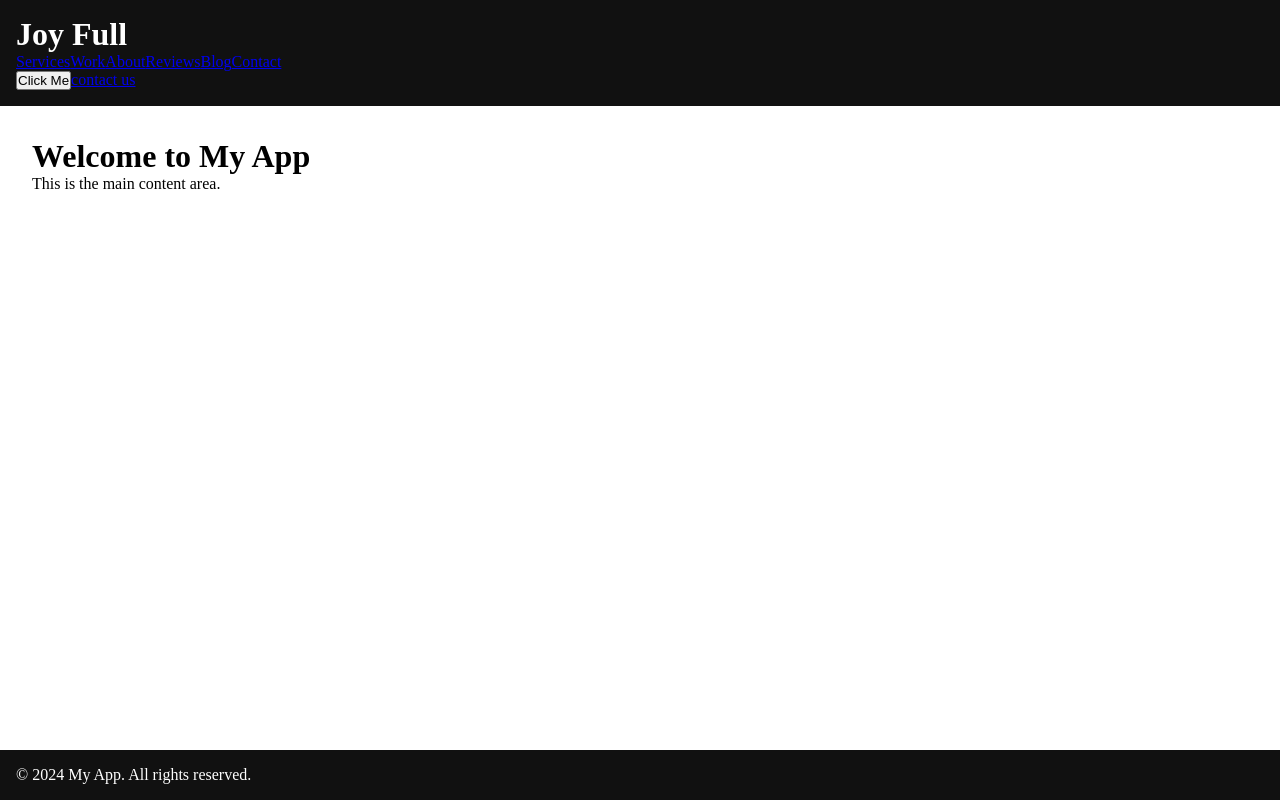
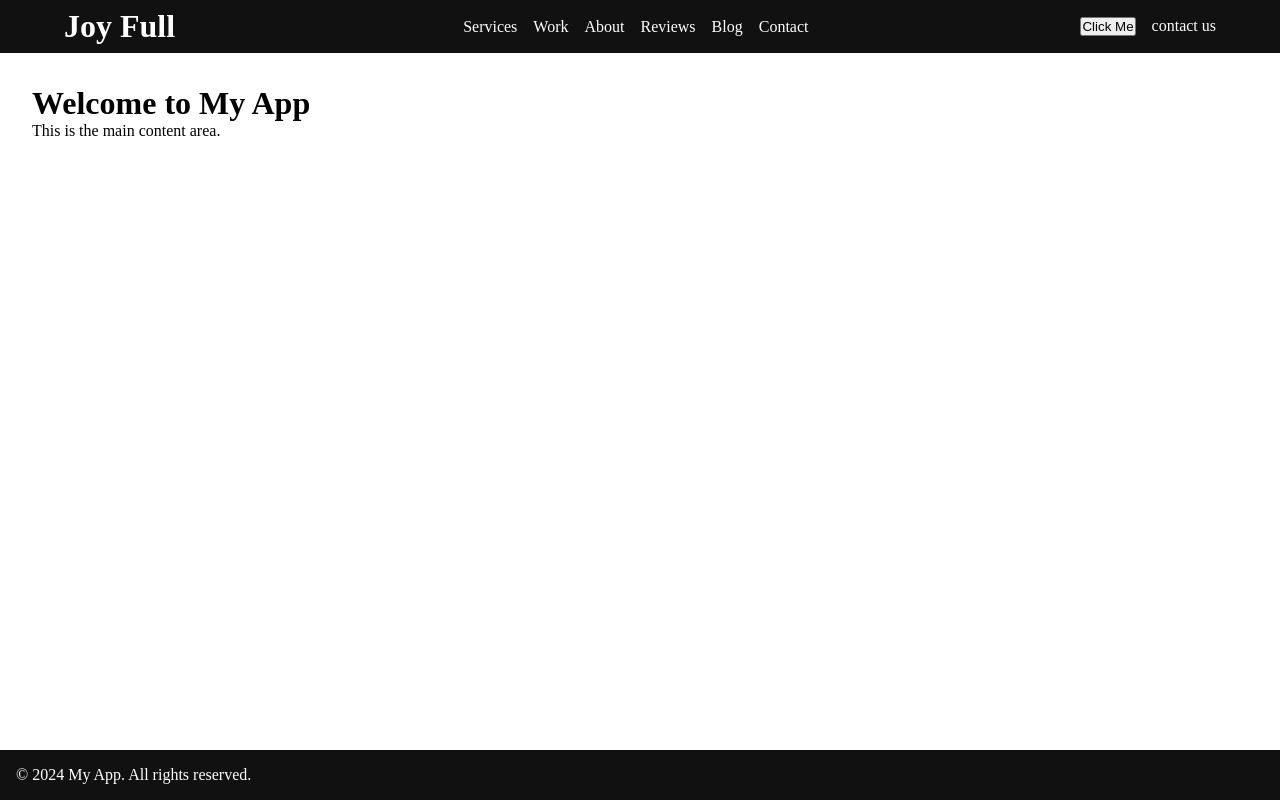
Before and after one commit to RaphaDevsearch/templet_portfolio, a plain HTML site: page index.html in a window 1280 px wide. Drawn offline with Linux system fonts and the light colour scheme.

Commit message:
refactor header layout and styling for improved structure

```diff
--- a/components/Header.js
+++ b/components/Header.js
@@ -59,13 +59,22 @@ export const Header = () => {
   return CreateElement('header', {
     className: 'header',
     children: [
+      CreateElement('div', {
+        className: 'header-content',
+        children: [
           Logo(),
           Navbar(navigations),
+          CreateElement('div', {
+            children:[
               RoundBtn(),
               btnCta({
                 name : 'contact us',
                 href : '#contact'
               })
             ]
+          })
+        ]
+      })
+    ]
   });
 };
--- a/style.css
+++ b/style.css
@@ -31,7 +31,21 @@
 .header {
   background-color: var(--dark);
   color: #fff;
-  padding: 1rem;
+  padding: 0.5rem 4rem ;
+}
+
+.header .header-content {
+  display: flex;
+  align-items: center;
+  justify-content: space-between;
+
+  /* border: 2px solid red; */
+}
+
+.header a{
+  color: white;
+  text-decoration: none;
+  margin-left: 1rem;
 }
 
 .main {
```
Lines whose indentation alone changed are shown as unchanged.
